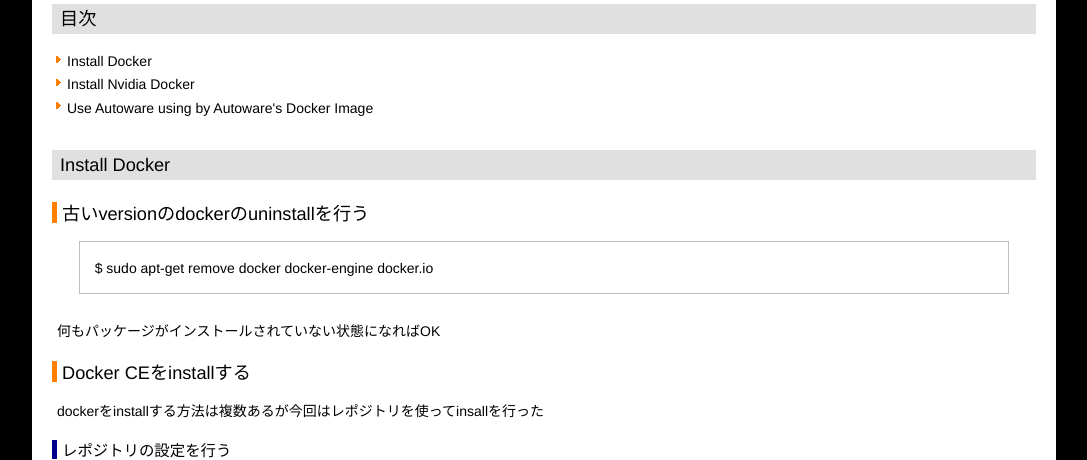
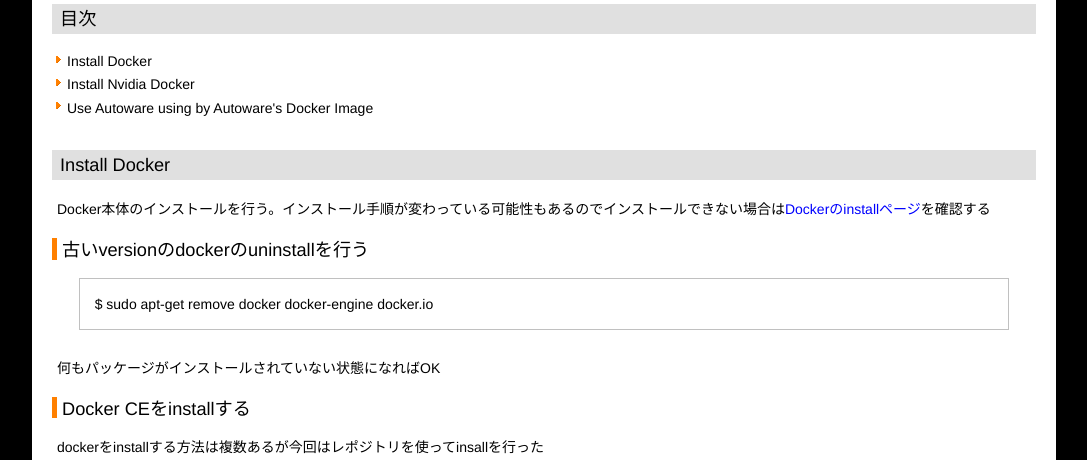
Before and after one commit to CPFL/autoware_web, a Django app: page /docker/ in a window 1280 px wide. Shown: the part 228-688 px from the top of the page, without its empty margins (96-1183 px from the left). Run offline with Django 3.2, Linux system fonts and the light colour scheme; some libraries are stand-ins or nearby versions.

Commit message:
add descriptions of whether each item is docker or docker image

```diff
--- a/template/welcome_page/docker.html
+++ b/template/welcome_page/docker.html
@@ -24,6 +24,7 @@
   <div class="test2_section normal">
 
     <h2>Install Docker</h2>
+    <p>Docker本体のインストールを行う。インストール手順が変わっている可能性もあるのでインストールできない場合は<a href="https://docs.docker.com/engine/installation/linux/docker-ce/ubuntu/"><font color="blue">Dockerのinstallページ</font></a>を確認する</p>
 
     <div class="heading">
       <h3>古いversionのdockerのuninstallを行う</h3>
@@ -105,7 +106,8 @@
   <div class="test2_section normal">
     <h2>Install Nvidia Docker</h2>
 
-
+    <p>DockerのコンテナからGPUを使用するために NVIDIAが開発するDocker Pluginをインストールする</p>
+    <br>
     <p>debファイルをダウンロードする</p>
     <div class="section emphasis">
       <p>$ wget https://github.com/NVIDIA/nvidia-docker/releases/download/v1.0.1/nvidia-docker_1.0.1-1_amd64.deb</p>
@@ -130,6 +132,9 @@
 
   <div class="test2_section normal">
     <h2>Use Autoware using by Autoware's Docker Image</h2>
+
+    <p>nvidia-dockerを使ってAutowareの実行環境を構築する。Autowareに構築用のbuildファイルと実行ファイルがあるのでそれを使用する</p>
+    <br>
 
     <div class="heading">
       <h3>How to build Autoware Docker</h3>
```
